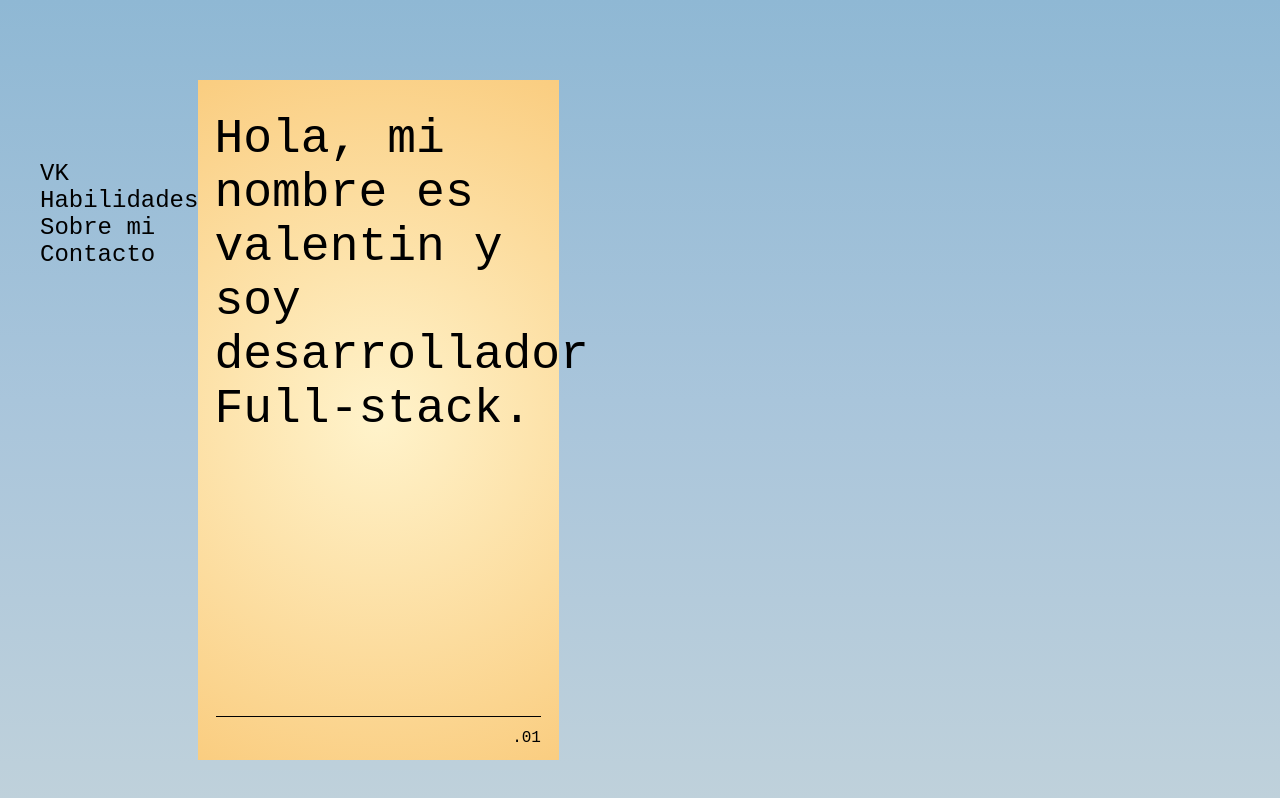
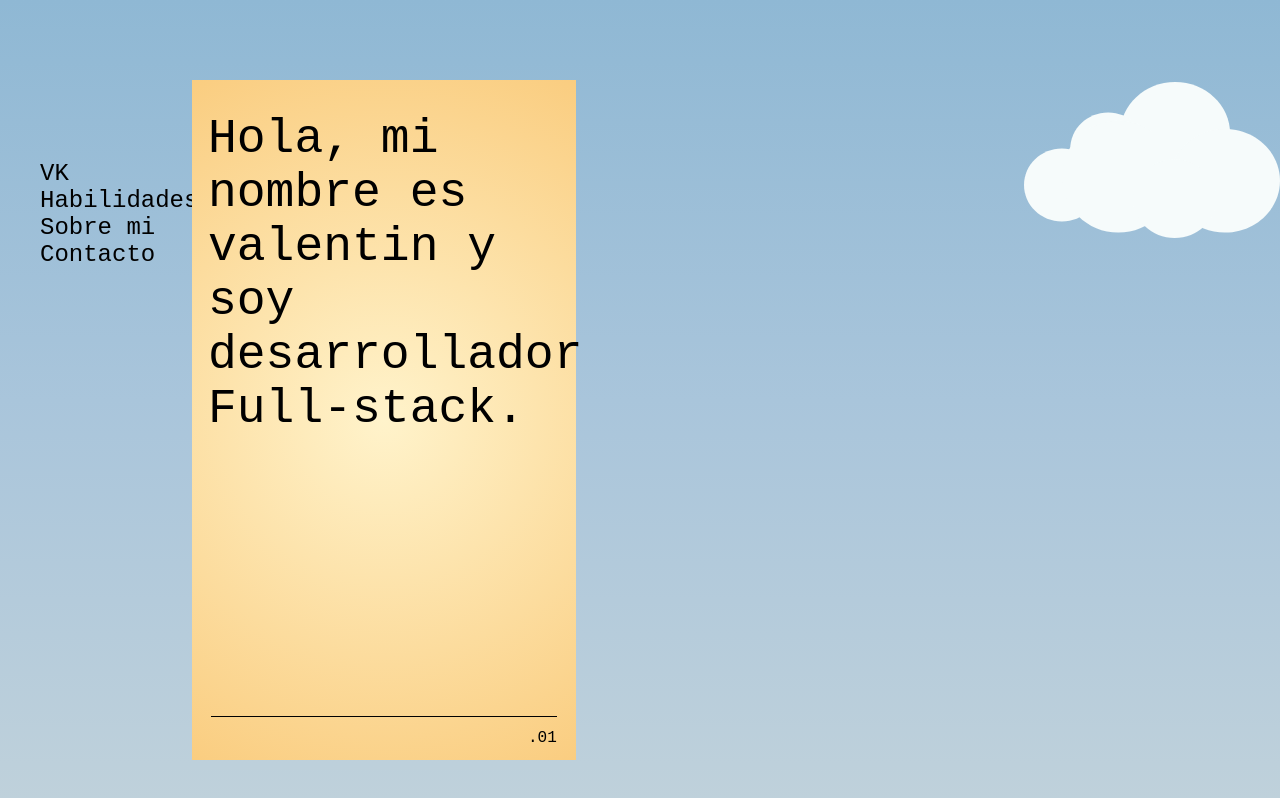
Before and after one commit to ValentinKrajzelman/paginaCV, a React (Create React App) app: page / in a window 1280 px wide. Built offline with nearby package versions, Linux system fonts and the light colour scheme.

Commit message:
ayer me olvide de hacer commit

```diff
--- a/public/index.html
+++ b/public/index.html
@@ -39,5 +39,6 @@
       To begin the development, run `npm start` or `yarn start`.
       To create a production bundle, use `npm run build` or `yarn build`.
     -->
+
   </body>
 </html>
--- a/src/App.css
+++ b/src/App.css
@@ -6,8 +6,16 @@
   height: 100vh;
   width: 100vw;
   display: grid;
-  grid-template-columns: 1fr 1fr 1fr 1fr 1fr 1fr 1fr;
+  grid-template-columns: 15vw 15vw 15vw 1fr 1fr 1fr 1fr;
   grid-template-rows: 10vh 20vh 20vh 20vh 25vh 5vh;
+}
+
+#Nube
+{
+  grid-column:7/8;
+  grid-row:2/3;
+  width: 20vw;
+  height: 20vh;
 }
 .lista {
   list-style-type: none;
--- a/src/App.js
+++ b/src/App.js
@@ -6,12 +6,13 @@ import Contacto from "./components/contacto.component";
 import Habilidades from "./components/habilidades.component";
 import Sobremi from "./components/sobremi.component";
 import Landingpage from "./components/Landingpage.component";
+import Nube from "./components/nube.component";
 
 function App() {
   return (
     <div className="fondo">
+    <Nube />
       <Router>
-
       <ul className="lista">
         <li><Link to="/" className="link">VK</Link></li>
         <li><Link to="/habilidades"  className="link" >Habilidades</Link></li>
--- a/src/components/Landingpage.component.js
+++ b/src/components/Landingpage.component.js
@@ -1,5 +1,5 @@
 import React from "react";
-import '../App.css';
+// import '../App.css';
 
 const Landingpage = () => {
     return(
--- a/src/components/habilidades.component.js
+++ b/src/components/habilidades.component.js
@@ -1,5 +1,5 @@
 import React from  "react";
-import '../App.css';
+
 
 const Habilidades = () => {
 
--- /dev/null
+++ b/src/components/nube.component.js
@@ -0,0 +1,20 @@
+import React from "react";
+
+const Nube = () =>{
+ return (
+     <svg id="Nube" width="277" height="169" viewBox="0 0 277 169" fill="none" xmlns="http://www.w3.org/2000/svg">
+<g id="Nube1">
+<g id="Vector">
+<path d="M82 111.5C82 133.315 63.6437 151 41 151C18.3563 151 0 133.315 0 111.5C0 89.6848 18.3563 72 41 72C63.6437 72 82 89.6848 82 111.5Z" fill="#F6FBFB"/>
+<path d="M223 56C223 86.9279 196.361 112 163.5 112C130.639 112 104 86.9279 104 56C104 25.0721 130.639 0 163.5 0C196.361 0 223 25.0721 223 56Z" fill="#F6FBFB"/>
+<path d="M277 107C277 137.928 250.361 163 217.5 163C184.639 163 158 137.928 158 107C158 76.0721 184.639 51 217.5 51C250.361 51 277 76.0721 277 107Z" fill="#F6FBFB"/>
+<path d="M132 72.5C132 94.3152 113.644 112 91 112C68.3563 112 50 94.3152 50 72.5C50 50.6848 68.3563 33 91 33C113.644 33 132 50.6848 132 72.5Z" fill="#F6FBFB"/>
+<path d="M163 102.5C163 135.913 135.689 163 102 163C68.3106 163 41 135.913 41 102.5C41 69.0868 68.3106 42 102 42C135.689 42 163 69.0868 163 102.5Z" fill="#F6FBFB"/>
+<path d="M208 126.5C208 149.972 187.853 169 163 169C138.147 169 118 149.972 118 126.5C118 103.028 138.147 84 163 84C187.853 84 208 103.028 208 126.5Z" fill="#F6FBFB"/>
+</g>
+</g>
+</svg>
+ );
+};
+
+export default Nube;
--- a/src/components/sobremi.component.js
+++ b/src/components/sobremi.component.js
@@ -1,5 +1,5 @@
 import React from  "react";
-import '../App.css';
+
 
 const Sobremi = () => {
 
```
